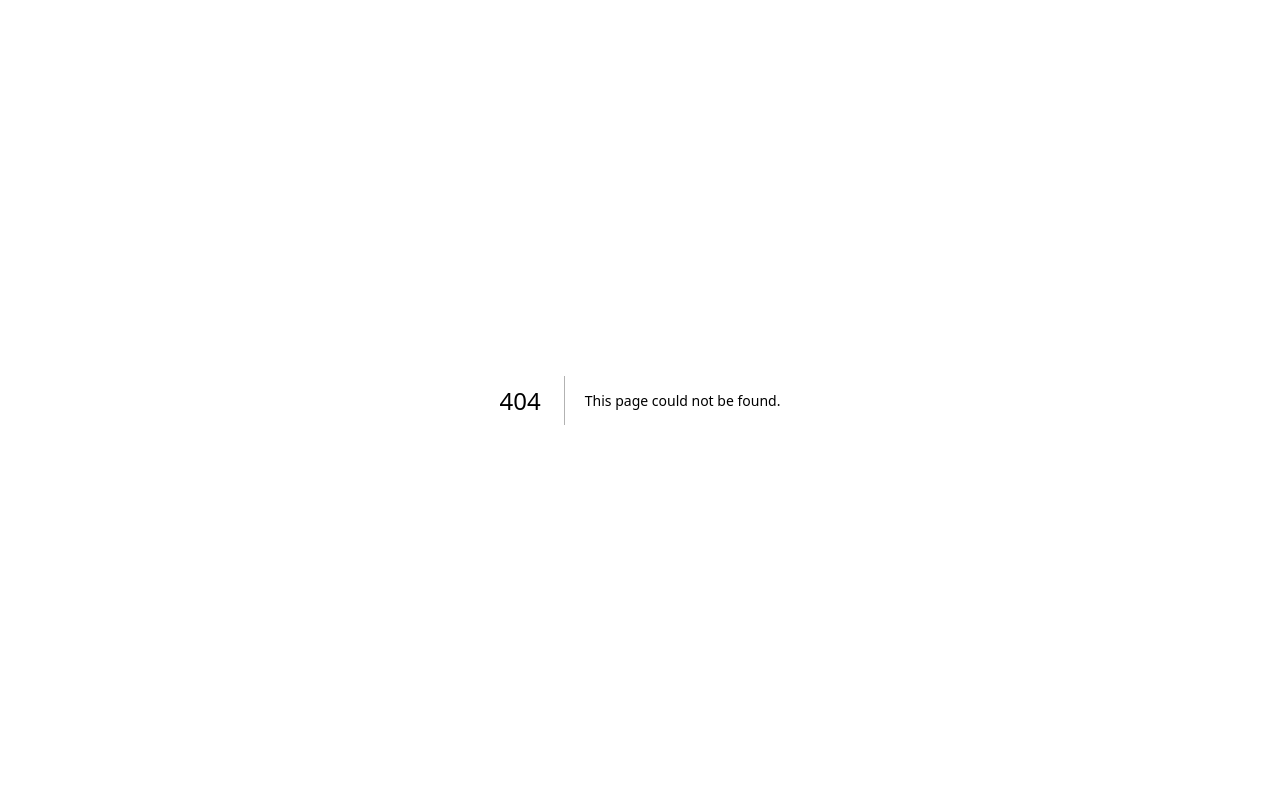
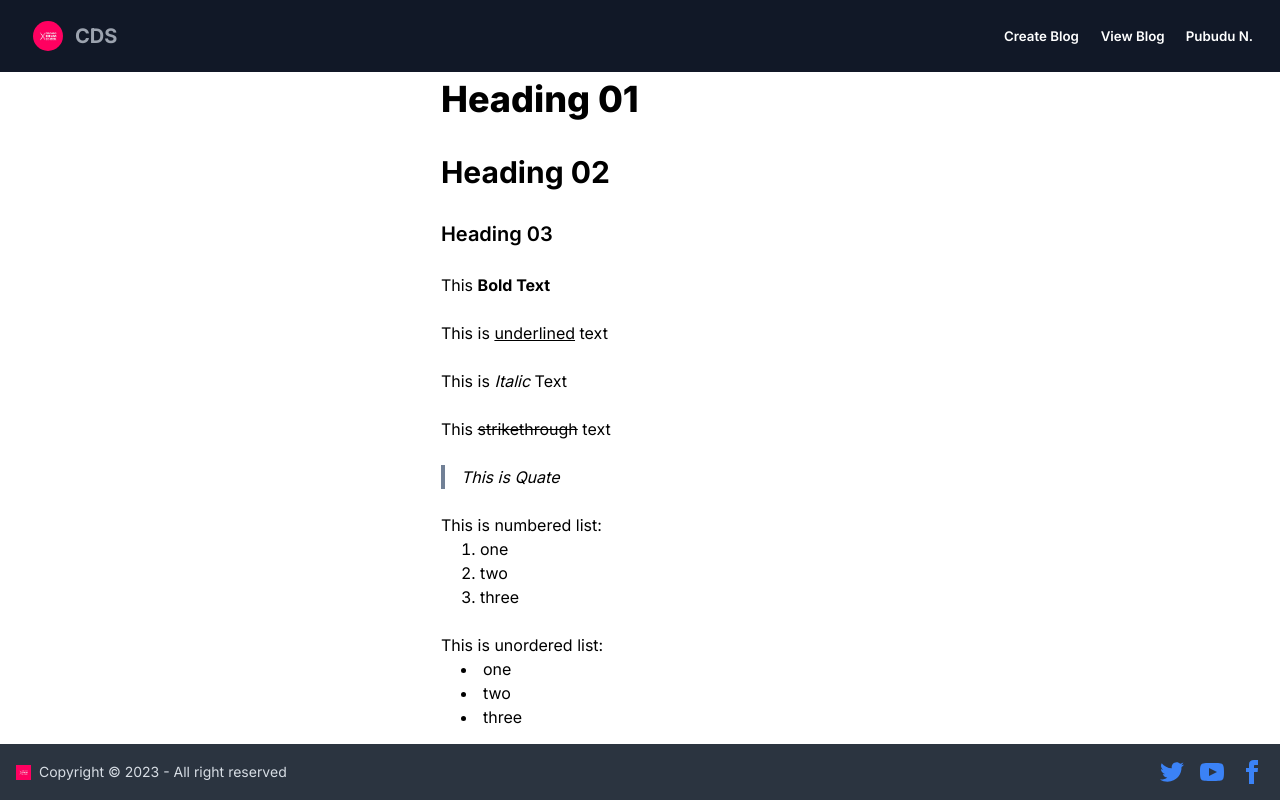
Before and after one commit to Yasith-Heshan/Colombo_Drum_School, a Next.js app: page /view_blogs/1 in a window 1280 px wide. Before the commit this address had no page. Shown: the top 800 px of the page. Built offline with nearby package versions, Linux system fonts and the light colour scheme.

Commit message:
fix preflight issue

```diff
--- a/app/create_blog/page.jsx
+++ b/app/create_blog/page.jsx
@@ -2,8 +2,6 @@
 import Editor from "@/app/components/Editor";
 import {useEffect, useState} from "react";
 import {saveBlog} from "@/app/utils/firebase_functions";
-import NavBar from "@/app/components/NavBar/NavBar";
-import Footer from "@/app/components/Footer";
 
 const CreateBlog = () => {
     const [content, setContent] = useState('');
@@ -35,7 +33,6 @@ const CreateBlog = () => {
 
     return (
         <>
-            <NavBar/>
             <div className={'m-10 p-10 bg-gray-800 rounded shadow-lg shadow-gray-400'}>
                 <div className="sm:flex sm:justify-between sm:items-center">
                     <input className={'input input-bordered w-full sm:max-w-xs m-1 placeholder:text-center'}
@@ -59,7 +56,6 @@ const CreateBlog = () => {
                 </div>
 
             </div>
-            <Footer/>
         </>
 
     )
--- a/app/layout.js
+++ b/app/layout.js
@@ -1,6 +1,8 @@
 import {Inter} from 'next/font/google'
 import './globals.css'
 import { Providers } from './provider';
+import NavBar from "@/app/components/NavBar/NavBar";
+import Footer from "@/app/components/Footer";
 
 
 const inter = Inter({subsets: ['latin']})
@@ -18,10 +20,13 @@ export default function RootLayout({children}) {
             <link rel="icon" type="image/png" sizes="32x32" href="/favicon-32x32.png"/>
             <link rel="icon" type="image/png" sizes="16x16" href="/favicon-16x16.png"/>
             <link rel="manifest" href="/site.webmanifest"/>
+            <title>Colombo Drum School</title>
         </head>
             <body className={inter.className}>
             <Providers>
-                {children}
+                <NavBar/>
+                    {children}
+                <Footer/>
             </Providers>
             </body>
         </html>
--- a/app/page.js
+++ b/app/page.js
@@ -1,12 +1,7 @@
-import NavBar from "@/app/components/NavBar/NavBar";
-import Footer from "@/app/components/Footer";
-
-
 export default function Home() {
     return (
         <>
-            <NavBar/>
-            <Footer/>
+            <h1>Home Page</h1>
         </>
 
     );
--- /dev/null
+++ b/app/view_blogs/[id]/page.jsx
@@ -0,0 +1,95 @@
+"use client"
+const BlogDetials = () => {
+    return (
+        <div className={'bg-white text-black flex justify-center items-center'}>
+            <style>{`
+              h1 {
+                font-size: 2.25rem; /* Equivalent to text-4xl */
+                font-weight: 800; /* Equivalent to font-extrabold */
+              }
+
+              h2 {
+                font-size: 1.875rem; /* Equivalent to text-3xl */
+                font-weight: 700; /* Equivalent to font-bold */
+              }
+
+              h3 {
+                font-size: 1.25rem; /* Equivalent to text-xl */
+                font-weight: 600; /* Equivalent to font-semibold */
+              }
+
+              ol {
+                list-style-type: decimal; /* Equivalent to list-decimal */
+                list-style-position: inside; /* Equivalent to list-inside */
+                padding-left: 1.25rem; /* Equivalent to pl-5 */
+              }
+
+              ul {
+                list-style-type: disc; /* Equivalent to list-disc */
+                list-style-position: inside; /* Equivalent to list-inside */
+                padding-left: 1.25rem; /* Equivalent to pl-5 */
+              }
+
+              a {
+                color: #3b82f6; /* Equivalent to text-blue-500 */
+                text-decoration: none;
+              }
+
+              a:hover {
+                text-decoration: underline; /* Equivalent to hover:underline */
+              }
+
+              pre {
+                background-color: #edf2f7; /* Equivalent to bg-gray-200 */
+                color: #2d3748; /* Equivalent to text-gray-800 */
+                padding: 1rem; /* Equivalent to p-4 */
+                border-radius: 0.375rem; /* Equivalent to rounded-md */
+                overflow-x: auto;
+              }
+
+              code {
+                font-family: 'Menlo', 'Monaco', 'Courier New', monospace; /* Equivalent to font-mono */
+              }
+
+              blockquote {
+                border-left: 0.25rem solid #718096; /* Equivalent to border-l-4 and border-gray-500 */
+                padding-left: 1rem; /* Equivalent to pl-4 */
+                font-style: italic;
+              }
+
+            `}</style>
+            <div>
+                <h1>Heading 01</h1><p><br/></p><h2>Heading 02</h2><p><br/></p><h3>Heading 03</h3><p><br/></p>
+                <p>This <strong>Bold
+                    Text</strong></p><p><br/></p><p>This is <u>underlined</u> text</p><p><br/></p><p>This
+                is <em>Italic </em>Text
+            </p><p><br/></p><p>This <s>strikethrough</s> text</p><p><br/></p>
+                <blockquote>This is Quate</blockquote>
+                <p><br/></p><p>This is numbered list:</p>
+                <ol>
+                    <li>one</li>
+                    <li>two</li>
+                    <li>three</li>
+                </ol>
+                <p><br/></p><p>This is unordered list:</p>
+                <ul>
+                    <li>one</li>
+                    <li>two</li>
+                    <li>three</li>
+                </ul>
+                <p><br/></p><p>This is link:</p><p><a href="https://colombo-drum-school.vercel.app/view_blogs"
+                                                      rel="noopener noreferrer"
+                                                      target="_blank">https://colombo-drum-school.vercel.app/view_blogs</a>
+            </p><p><br/></p><p>This is <span style={{color: 'rgb(230, 0, 0)'}}>red</span> text</p><p><br/></p><p>This is
+                code:</p>
+                <pre className="ql-syntax" spellCheck="false">&lt;html&gt;&lt;/html&gt;
+            </pre>
+                <p><br/></p>
+            </div>
+
+
+        </div>
+    );
+}
+
+export default BlogDetials;
--- /dev/null
+++ b/app/view_blogs/[id]/styles.css
@@ -0,0 +1,41 @@
+h1{
+    @apply text-4xl;
+    @apply font-extrabold;
+}
+
+h2{
+    @apply text-3xl;
+    @apply font-bold;
+}
+
+h3{
+    @apply text-xl;
+    @apply font-semibold;
+}
+ol{
+    @apply list-decimal;
+    @apply list-inside;
+    @apply pl-5
+}
+
+ul{
+    @apply list-disc;
+    @apply list-inside;
+    @apply pl-5
+}
+
+a{
+    @apply text-blue-500 hover:underline;
+}
+
+pre{
+    @apply bg-gray-200 text-gray-800 p-4 rounded-md overflow-x-auto;
+}
+
+code{
+    @apply font-mono;
+}
+
+blockquote{
+    @apply border-l-4 border-gray-500 pl-4 italic
+}
--- a/app/view_blogs/page.jsx
+++ b/app/view_blogs/page.jsx
@@ -1,26 +1,23 @@
 "use client"
 import {useEffect} from "react";
 import Blog from "@/app/components/Blog";
-import NavBar from "@/app/components/NavBar/NavBar";
-import Footer from "@/app/components/Footer";
 import {useDispatch, useSelector} from 'react-redux'
 import {startGettingBLogsList} from "@/app/view_blogs/viewBlogsSlice";
+import Link from "next/link";
+import {VIEW_BLOGS} from "@/app/utils/routes";
 
 const ViewBlogs = () => {
     const dispatch = useDispatch();
 
 
     useEffect(() => {
-        console.log('useeffect')
         dispatch(startGettingBLogsList());
     }, []);
 
-    const {blogs,loading} = useSelector((state)=>state.viewBlogData);
-    console.log('from page:',blogs);
+    const {blogs, loading} = useSelector((state) => state.viewBlogData);
 
     return (
         <>
-            <NavBar/>
             {
                 loading && (
                     <div className={'flex justify-center items-center m-10'}>
@@ -33,14 +30,17 @@ const ViewBlogs = () => {
                     <div className="mb-32 sm:grid sm:grid-cols-2 lg:grid-cols-3">
                         {
                             blogs.map((data, index) => {
-                                        return <Blog key={index} data={data}/>
+                                    return (
+                                        <Link key={index} href={`${VIEW_BLOGS}/${index}`}>
+                                            <Blog data={data}/>
+                                        </Link>
+                                    )
                                 }
                             )
                         }
                     </div>
                 )
             }
-            <Footer/>
         </>
     );
 
--- a/postcss.config.js
+++ b/postcss.config.js
@@ -1,5 +1,6 @@
 module.exports = {
   plugins: {
+    'postcss-import': {},
     tailwindcss: {},
     autoprefixer: {},
   },
```
Lines whose indentation alone changed are shown as unchanged.
